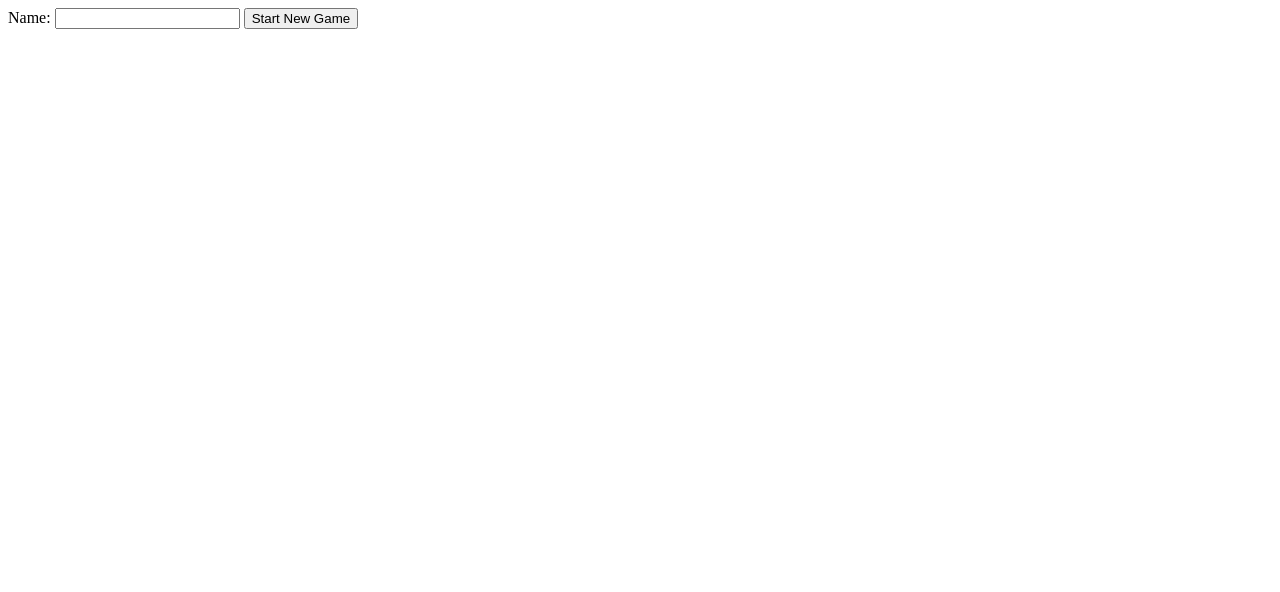
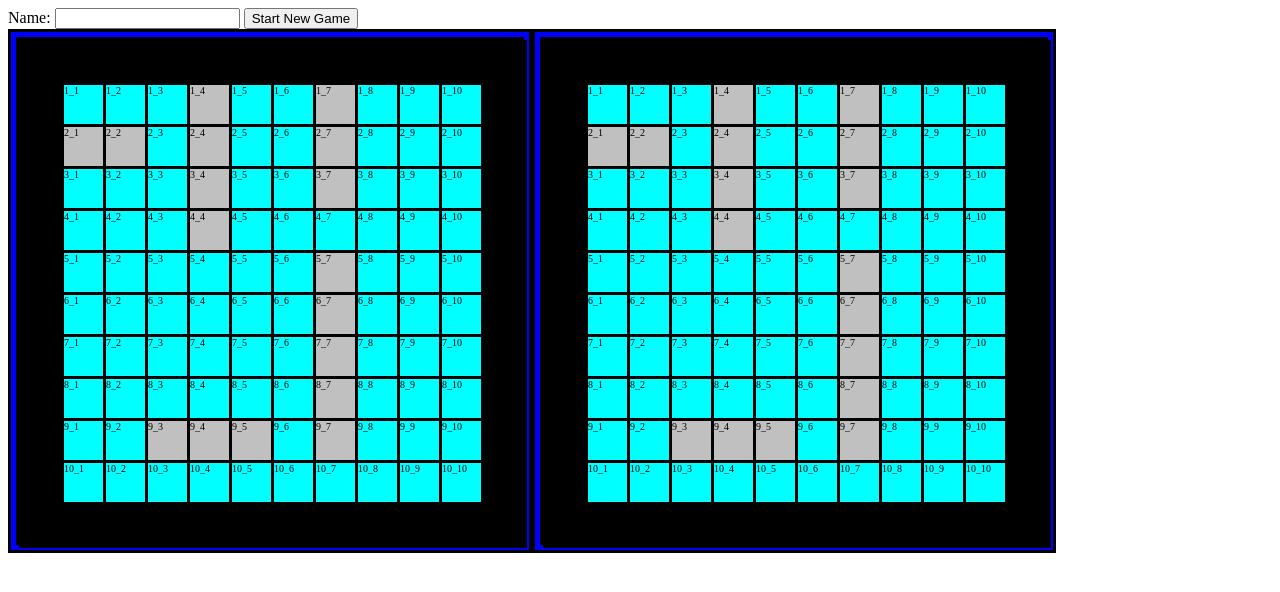
Before and after one commit to Feud-Rose/odin-battleship, a website built with webpack: page dist/index.html in a window 1280 px wide. Both pictures are taken after a click on the button "Start New Game". Built offline with nearby package versions, Linux system fonts and the light colour scheme.

Commit message:
feat:add html/css generation for gameboard

```diff
--- a/package.json
+++ b/package.json
@@ -14,13 +14,13 @@
     "@babel/core": "^7.23.9",
     "@babel/preset-env": "^7.23.9",
     "babel-jest": "^29.7.0",
-    "css-loader": "^6.8.1",
+    "css-loader": "^6.10.0",
     "eslint": "^8.56.0",
     "eslint-config-prettier": "^9.1.0",
     "eslint-plugin-jest": "^27.6.3",
     "jest": "^29.7.0",
     "prettier": "3.1.1",
-    "style-loader": "^3.3.3",
+    "style-loader": "^3.3.4",
     "webpack": "^5.89.0",
     "webpack-cli": "^5.1.4"
   },
--- a/src/__tests__/gameboard.test.js
+++ b/src/__tests__/gameboard.test.js
@@ -79,13 +79,13 @@ describe("Gameboard", () => {
 
         test("updates gameBoard", () => {
             expect(gameBoardTest.placeShip(0,[3,5],"left")).toBe(true);
-            expect(gameBoardTest.grid[1][5].status).toEqual("submarine");
-            expect(gameBoardTest.grid[2][5].status).toEqual("submarine");
+            expect(gameBoardTest.grid[3][4].status).toEqual("submarine");
+            expect(gameBoardTest.grid[3][3].status).toEqual("submarine");
             expect(gameBoardTest.grid[3][5].status).toEqual("submarine");
           });
 
         test("doesn't place outside gameBoard", () => {
-            expect(gameBoardTest.placeShip(0,[1,1],"down")).toBe(false);
+            expect(gameBoardTest.placeShip(0,[1,1],"up")).toBe(false);
             expect(gameBoardTest.grid[1][0].status).toEqual("null");
             expect(gameBoardTest.grid[1][1].status).toEqual("empty");
             expect(gameBoardTest.grid[1][2].status).toEqual("empty");
@@ -158,15 +158,18 @@ describe("Gameboard", () => {
 
     describe(".areAllShipsSunk", () => {
 
-        ///create mock with remaining ships
+
+        const sunkShips = {remaining: 0}
+        const unSunkShips = {remaining: 5}
 
         test("returns true if all ships are sunk", () => {
-            expect(gameBoardTest.areAllShipsSunk()).toBe(true);
+            expect(gameBoardTest.areAllShipsSunk(sunkShips.remaining)).toBe(true);
         });
 
- /*        test("returns false if any amount of ships remain", () => {
-            expect(gameBoardTest.areAllShipsSunk()).toBe(false);
-        }); */
+
+        test("returns false if any amount of ships remain", () => {
+            expect(gameBoardTest.areAllShipsSunk(unSunkShips.remaining)).toBe(false);
+        });
     });
 
 
@@ -178,14 +181,11 @@ describe("Gameboard", () => {
         newPlayer.createFleet()
         newPlayer.gameBoard.defaultPlaceShip()
 
-
-
-
         test('assigns carrier to be at tile 5,7', () => {
         expect(newPlayer.gameBoard.grid[5][7].status).toBe("carrier")
         })
-        test('assigns patrol-boat to be at tile 1,2', () => {
-        expect(newPlayer.gameBoard.grid[1][2].status).toBe("patrol-boat")
+        test('assigns patrol-boat to be at tile 2,1', () => {
+        expect(newPlayer.gameBoard.grid[2][1].status).toBe("patrol-boat")
         })
 
     })
--- a/src/index.js
+++ b/src/index.js
@@ -1,5 +1,5 @@
 import GameMaster from "./modules/gamemaster"
-
+import './styles/gameboard.css'
 import Gameboard from "./modules/gameboard"
 
 
@@ -13,6 +13,28 @@ newGameButton.addEventListener("click", (e) => {
     let start = startNewGame(name)
 })
 
+function drawBoard(target,grid){
+    let newBoard = document.querySelector(`.${target}-grid`)
+    console.log(newBoard)
+    console.log(grid)
+    grid.forEach((row,index) => {
+        row.forEach((col,yIndex) => {
+        let newDiv = document.createElement("div")
+        newDiv.classList.add('tile',col.status,`${index}_${yIndex}`)
+        newDiv.textContent = `${index}_${yIndex}`
+        newBoard.appendChild(newDiv)
+
+        })
+
+    })
+
+
+
+
+
+
+
+}
 
 function startNewGame(name){
     const newGame = new GameMaster(name)
@@ -29,9 +51,9 @@ function startNewGame(name){
     newGame.player.gameBoard.defaultPlaceShip()
     newGame.computer.gameBoard.defaultPlaceShip()
 
+    /////function to create board UI
+    let playerDraw = drawBoard("player",newGame.player.gameBoard.grid)
+    let computerDraw = drawBoard("computer",newGame.computer.gameBoard.grid)
 
-
-    /////function to create board UI
-
-  console.log(newGame)
+    console.log(newGame)
 }
--- a/src/modules/gameboard.js
+++ b/src/modules/gameboard.js
@@ -19,7 +19,7 @@ export default class Gameboard{
             this.grid.push(row)
         }
             else{
-            let row = new Array(this.xy+1).fill({status: "empty", attacked: false},1)
+            let row = new Array(this.xy+1).fill({status: "empty", attacked: false})
             row[0] = {status: "null"}
             row.push({status: "null"})
             this.grid.push(row)}
@@ -39,7 +39,7 @@ export default class Gameboard{
         if(!shipInfo) return console.error("No ship at that index");
         let size = shipInfo[0].size
 
-        if(direction === "up"){
+        if(direction === "right"){
             let coordinates = this.createTileArrayStaticX(location,+1,size)
             let validate = this.validatePlacement(coordinates)
 
@@ -47,7 +47,7 @@ export default class Gameboard{
 
             return validate
         }
-        else if(direction === "down"){
+        else if(direction === "left"){
             let coordinates = this.createTileArrayStaticX(location,-1,size)
             let validate = this.validatePlacement(coordinates)
 
@@ -55,7 +55,7 @@ export default class Gameboard{
 
             return validate
         }
-        else if(direction === "left"){
+        else if(direction === "up"){
             let coordinates = this.createTileArrayStaticY(location,-1,size)
             let validate = this.validatePlacement(coordinates)
 
@@ -63,7 +63,7 @@ export default class Gameboard{
 
             return validate
         }
-        else if(direction === "right"){
+        else if(direction === "down"){
             let coordinates = this.createTileArrayStaticY(location,+1,size)
             let validate = this.validatePlacement(coordinates)
 
@@ -144,18 +144,18 @@ export default class Gameboard{
         return false
     }
 
-    areAllShipsSunk(){
-        let remainingShips = this.remaining
-        if(remainingShips >= 1) return false
+    areAllShipsSunk(remaining = this.remaining){
+
+        if(remaining >= 1) return false
         else return true
      }
 
     ///Place ships in predetermined spots
     defaultPlaceShip(){
        this.placeShip(0, [5,7], "down")
-       this.placeShip(1, [4,3], "up")
+       this.placeShip(1, [4,4], "up")
        this.placeShip(2, [1,7], "down")
-       this.placeShip(3, [4,4], "left")
+       this.placeShip(3, [9,5], "left")
        this.placeShip(4, [2,2], "left")
     }
 
--- a/src/modules/players.js
+++ b/src/modules/players.js
@@ -17,7 +17,7 @@ export default class Player{
     createFleet(){
        this.gameBoard.createShip("carrier", 5)
        this.gameBoard.createShip("battleship", 4)
-       this.gameBoard.createShip("destroyer ", 3)
+       this.gameBoard.createShip("destroyer", 3)
        this.gameBoard.createShip("submarine", 3)
        this.gameBoard.createShip("patrol-boat", 2)
 
--- /dev/null
+++ b/src/styles/gameboard.css
@@ -0,0 +1,48 @@
+
+
+
+.game {
+    display: flex;
+}
+.player-border, .computer-border {
+    background-color: blue;
+    border-color: black;
+    border-style: solid;
+    padding: 5px;
+}
+
+.player-grid, .computer-grid {
+    background-color: pink;
+    border-color: black;
+    border-style: solid;
+    display: grid;
+    grid-template-rows: repeat(12, 40px);
+    grid-template-columns: repeat(12, 40px);
+    gap: 2px;
+}
+
+.tile{
+    border: black;
+    border-style: solid;
+    min-width: 40px;
+    max-width: 40px;
+    min-height: 40px;
+    max-height: 40px;
+    font-size: 10px;
+}
+
+.null{
+    background-color: black;
+}
+
+.empty{
+    background-color: aqua;
+}
+
+.carrier,
+.battleship,
+.destroyer,
+.submarine,
+.patrol-boat{
+    background-color: silver;
+}
```
Also changed, not shown: dist/index.html, dist/main.js, 1 other file.
